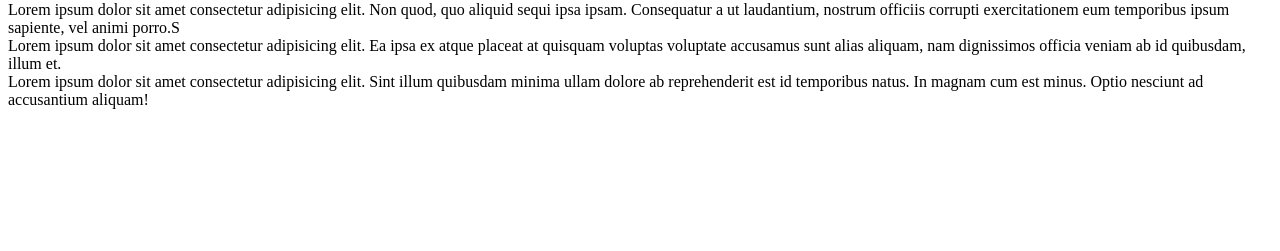
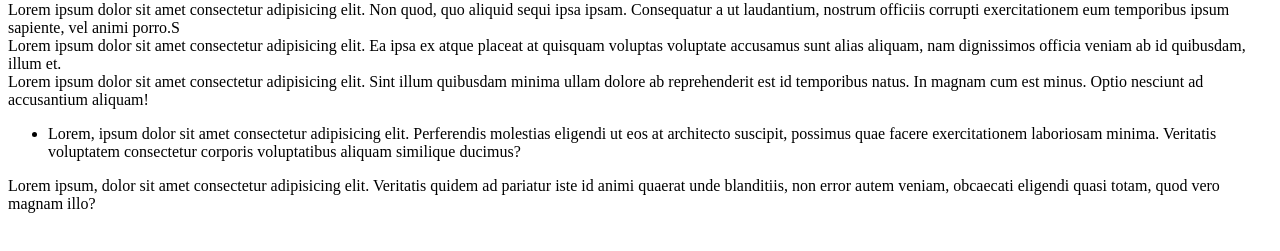
Before and after one commit to liubovalieksieieva/-test, a plain HTML site: page index.html in a window 1280 px wide. Shown: the part 79-330 px from the top of the page. Drawn offline with Linux system fonts and the light colour scheme.

Commit message:
add list item

```diff
--- a/index.html
+++ b/index.html
@@ -16,6 +16,13 @@
 		accusamus sunt alias aliquam, nam dignissimos officia veniam ab id quibusdam, illum et.</div>
 	<div>Lorem ipsum dolor sit amet consectetur adipisicing elit. Sint illum quibusdam minima ullam dolore ab
 		reprehenderit est id temporibus natus. In magnam cum est minus. Optio nesciunt ad accusantium aliquam!</div>
+	<ul>
+		<li>Lorem, ipsum dolor sit amet consectetur adipisicing elit. Perferendis molestias eligendi ut eos at architecto
+			suscipit, possimus quae facere exercitationem laboriosam minima. Veritatis voluptatem consectetur corporis
+			voluptatibus aliquam similique ducimus?</li>
+	</ul>
+	<div>Lorem ipsum, dolor sit amet consectetur adipisicing elit. Veritatis quidem ad pariatur iste id animi quaerat
+		unde blanditiis, non error autem veniam, obcaecati eligendi quasi totam, quod vero magnam illo?</div>
 </body>
 
 </html>
```
